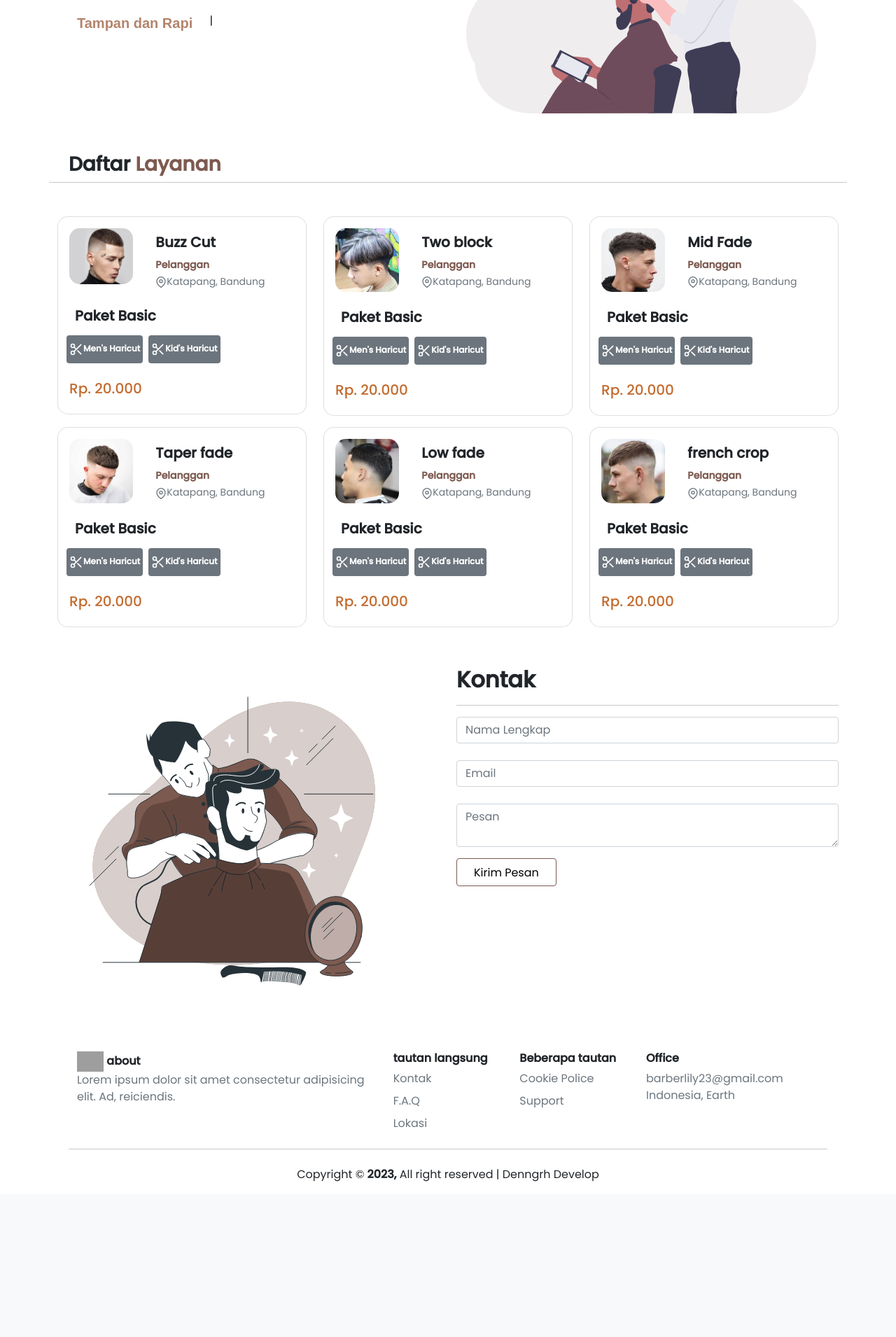
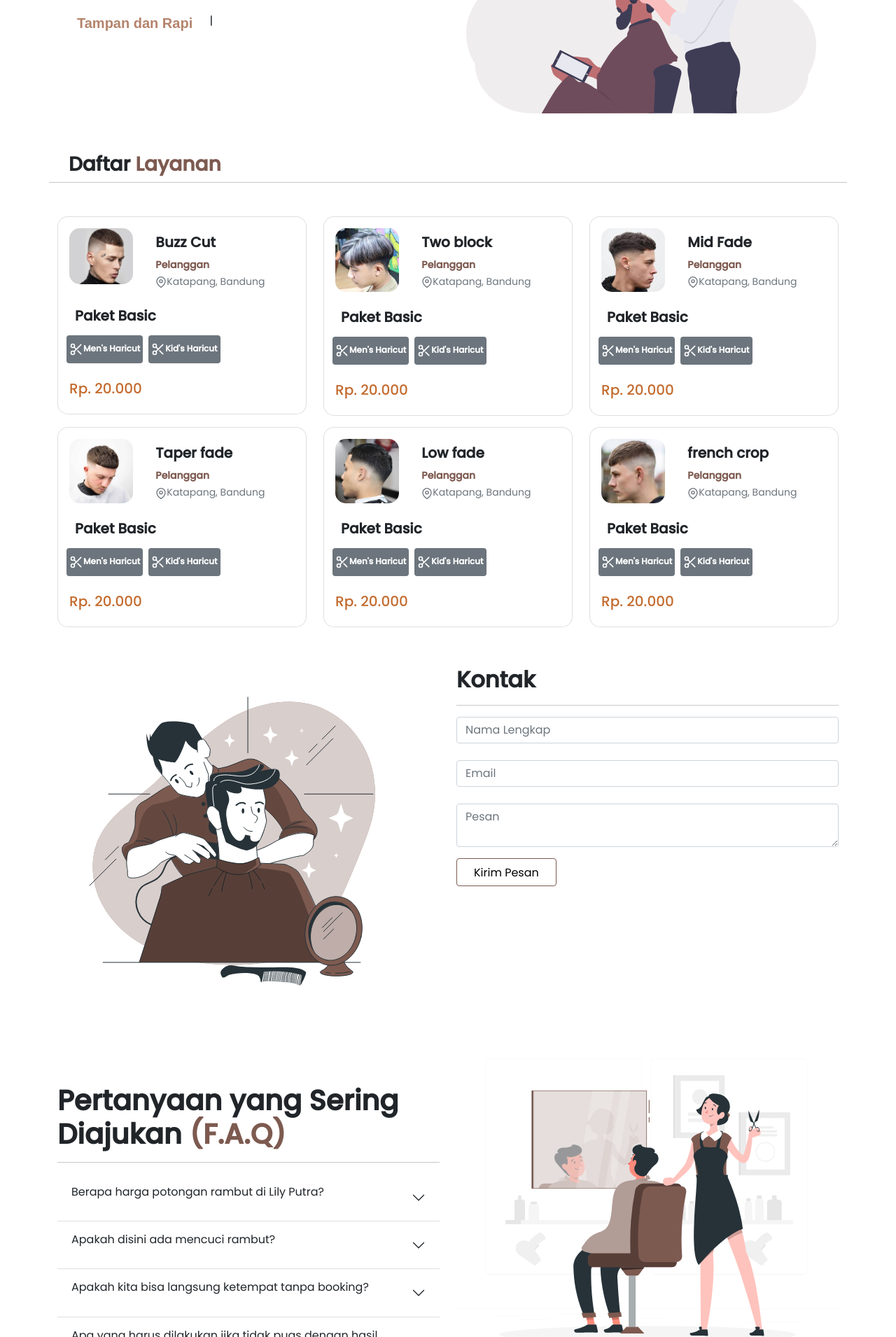
Before and after one commit to Denngrh/Barber-ujikom, a PHP site: page / in a window 1280 px wide. Shown: the part 290-2200 px from the top of the page at 70% size. Before the commit the page ends 1978 px from the top, so only its background shows below. Run offline with PHP 8.4, Linux system fonts and the light colour scheme; grey boxes are pictures that could not be loaded.

Commit message:
updateeeee

```diff
--- a/inc/header.php
+++ b/inc/header.php
@@ -42,6 +42,13 @@
               <a
                 href="#faq"
                 class="nav-link btn btn-outline-theme ps-3 pe-3"
+                >FAQ</a
+              >
+            </li>
+            <li class="nav-item">
+              <a
+                href="#location"
+                class="nav-link btn btn-outline-theme ps-3 pe-3"
                 >home</a
               >
             </li>
--- a/index.php
+++ b/index.php
@@ -353,6 +353,76 @@
           </div>
           <!-- Contact End -->
 
+           <!-- FAQ Start -->
+           <span id='faq'></span>
+          <div class="row ">
+            <div class="col-md-6 mt-5">
+                <h1 class="fw-bold mt-5">Pertanyaan yang Sering Diajukan
+                  <span class="text-theme">(F.A.Q)</span>
+                </h1>
+                <hr>
+                <div class="accordion accordion-flush" id="accordionFlushExample">
+                <div class="accordion-item">
+                    <h2 class="accordion-header" id="flush-headingNol">
+                      <button class="accordion-button collapsed" type="button" data-bs-toggle="collapse" data-bs-target="#flush-collapseNol" aria-expanded="false" aria-controls="flush-collapseTwo">
+                        <p>
+                          Berapa harga potongan rambut di Lily Putra?
+                        </p>
+                      </button>
+                    </h2>
+                    <div id="flush-collapseNol" class="accordion-collapse collapse" aria-labelledby="flush-headingNol" data-bs-parent="#accordionFlushExample">
+                      <div class="accordion-body">Harga potongan bervariasi tergantung jenis potongan yag diinginkan.</div>
+                    </div>
+                  </div>
+                  <div class="accordion-item">
+                    <h2 class="accordion-header" id="flush-headingOne">
+                      <button class="accordion-button collapsed" type="button" data-bs-toggle="collapse" data-bs-target="#flush-collapseOne" aria-expanded="false" aria-controls="flush-collapseOne">
+                        <p>
+                       Apakah disini ada mencuci rambut?
+                        </p>
+                      </button>
+                    </h2>
+                    <div id="flush-collapseOne" class="accordion-collapse collapse" aria-labelledby="flush-headingOne" data-bs-parent="#accordionFlushExample">
+                      <div class="accordion-body">Lily Putra barbershop cenderung tidak melakukan itu, jadi jika rambut Anda telah selesai anda bisa langsung pulang.</div>
+                    </div>
+                  </div>
+                  <div class="accordion-item">
+                    <h2 class="accordion-header" id="flush-headingTwo">
+                      <button class="accordion-button collapsed" type="button" data-bs-toggle="collapse" data-bs-target="#flush-collapseTwo" aria-expanded="false" aria-controls="flush-collapseTwo">
+                        <p>
+                          Apakah kita bisa langsung ketempat tanpa booking?
+                        </p>
+                      </button>
+                    </h2>
+                    <div id="flush-collapseTwo" class="accordion-collapse collapse" aria-labelledby="flush-headingTwo" data-bs-parent="#accordionFlushExample">
+                      <div class="accordion-body">Tentu saja Lily putra barbershop bisa langsung ke tempat tanpa harus booking, tetapi cenderung menunggu dengan yang lain,untuk efisiensi waktu sebaiknya booking terlebih dahulu.</div>
+                    </div>
+                  </div>
+                  <div class="accordion-item">
+                    <h2 class="accordion-header" id="flush-headingThree">
+                      <button class="accordion-button collapsed" type="button" data-bs-toggle="collapse" data-bs-target="#flush-collapseThree" aria-expanded="false" aria-controls="flush-collapseThree">
+                    <p>
+                      Apa yang harus dilakukan jika tidak puas dengan hasil potongan rambut?
+                    </p>
+                      </button>
+                    </h2>
+                    <div id="flush-collapseThree" class="accordion-collapse collapse" aria-labelledby="flush-headingThree" data-bs-parent="#accordionFlushExample">
+                      <div class="accordion-body">Sebaiknya langsung berbicara dengan penata rambut untuk memperbaiki potongan rambut dan mencari solusi yang memuaskan kedua belah pihak.</div>
+                    </div>
+                  </div>
+                </div>
+                <a
+              href="https://scribehow.com/shared/Cara_Menavigasi_Situs_Web_untuk_Lily_Putra_Barbershop__xN6gZKy8T0ucjvPY35BXDQ"
+              class="btn btn-outline-theme pe-4 ps-4 pt-2 mt-3"
+              >Panduan pengguna
+            </a>
+            </div>
+            <div class="col-md-6">
+              <img src="assets/img/aboutBarber 2.svg" width="600px" class="img-fluid"alt="About Image">
+            </div>
+          </div>
+          <!-- FAQ End -->
+
         <!-- Footer -->
         <?php include'inc/footer.php'; ?>
         <!-- Footer end -->
```
